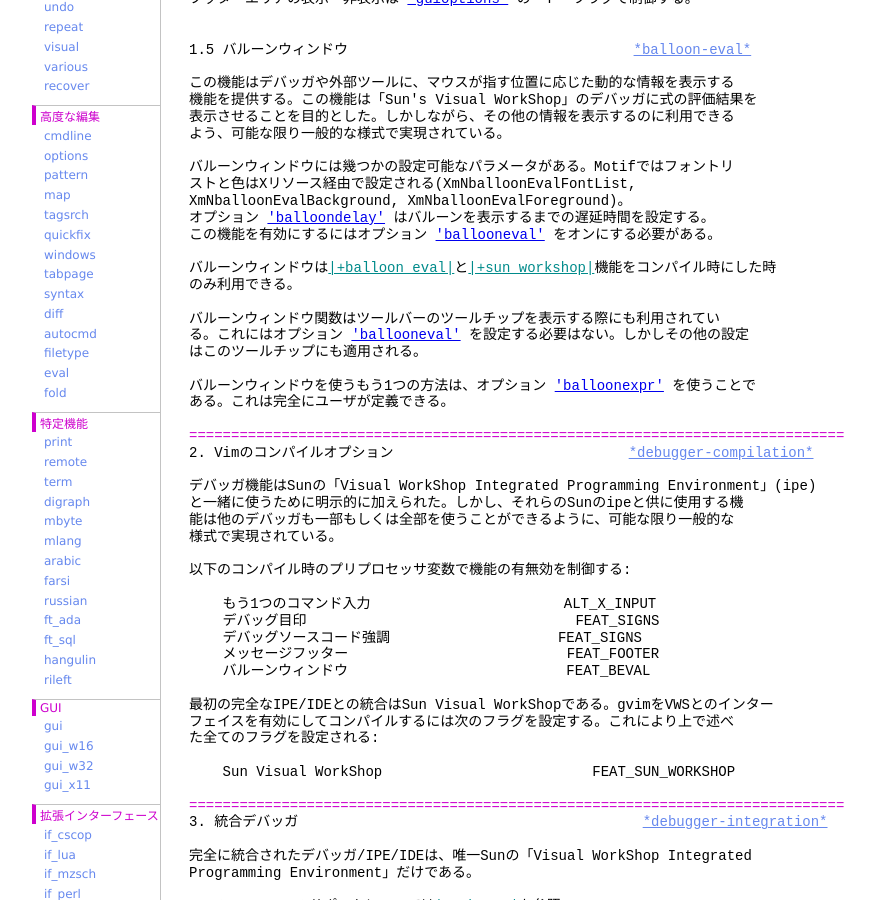
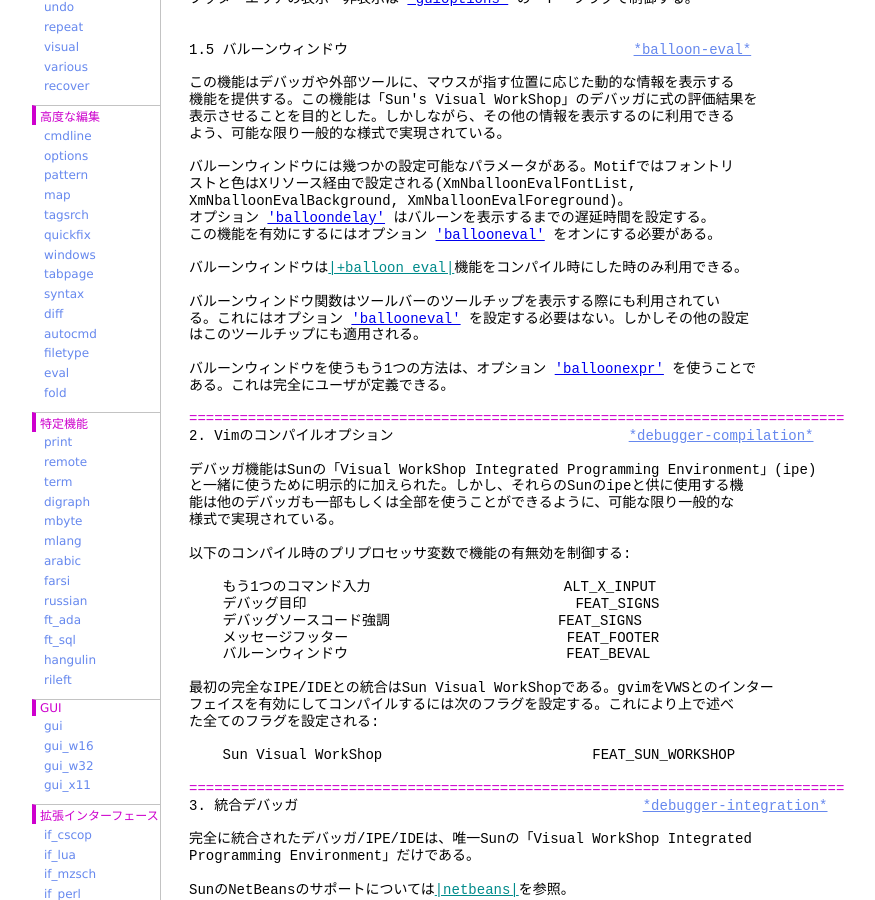
Before and after one commit to vim-jp/vimdoc-ja, a Jekyll site: the page built from debugger.html, in a window 1280 px wide and 900 px high, scrolled down 1505 px. Shown: the whole window, without its empty margins (208-1083 px from the left). Built offline with Jekyll 4.4.1, drawn with Linux system fonts in a browser that asks for light colours; nearby versions of some CDN libraries; Markdown is read by kramdown in place of the engine named in the settings; comment, search, counter and statistics services are not loaded.

Commit message:
update html

```diff
--- a/debugger.html
+++ b/debugger.html
@@ -95,8 +95,7 @@ XmNballoonEvalBackground, XmNballoonEvalForeground)。<br>
 オプション&nbsp;<a class="Type" href="options.html#'balloondelay'">'balloondelay'</a>&nbsp;はバルーンを表示するまでの遅延時間を設定する。<br>
 この機能を有効にするにはオプション&nbsp;<a class="Type" href="options.html#'ballooneval'">'ballooneval'</a>&nbsp;をオンにする必要がある。<br>
 <br>
-バルーンウィンドウは<a class="Identifier" href="various.html#+balloon_eval">|+balloon_eval|</a>と<a class="Identifier" href="various.html#+sun_workshop">|+sun_workshop|</a>機能をコンパイル時にした時<br>
-のみ利用できる。<br>
+バルーンウィンドウは<a class="Identifier" href="various.html#+balloon_eval">|+balloon_eval|</a>機能をコンパイル時にした時のみ利用できる。<br>
 <br>
 バルーンウィンドウ関数はツールバーのツールチップを表示する際にも利用されてい<br>
 る。これにはオプション&nbsp;<a class="Type" href="options.html#'ballooneval'">'ballooneval'</a>&nbsp;を設定する必要はない。しかしその他の設定<br>
--- a/diff.html
+++ b/diff.html
@@ -355,7 +355,7 @@ dp&nbsp;&nbsp;&nbsp;&nbsp;&nbsp;&nbsp;&nbsp;&nbsp;&nbsp;&nbsp;&nbsp;&nbsp;&nbsp;
 &nbsp;&nbsp;&nbsp;&nbsp;&nbsp;&nbsp;&nbsp;&nbsp;&nbsp;&nbsp; if &amp;diffopt =~ &quot;iwhite&quot;<br>
 &nbsp;&nbsp;&nbsp;&nbsp;&nbsp;&nbsp;&nbsp;&nbsp;&nbsp;&nbsp;&nbsp;&nbsp; let opt = opt . &quot;-b &quot;<br>
 &nbsp;&nbsp;&nbsp;&nbsp;&nbsp;&nbsp;&nbsp;&nbsp;&nbsp;&nbsp; endif<br>
-&nbsp;&nbsp;&nbsp;&nbsp;&nbsp;&nbsp;&nbsp;&nbsp;&nbsp;&nbsp; silent execute &quot;!diff -a --binary&quot; . opt . v:fname_in . &quot; &quot; . v:fname_new .<br>
+&nbsp;&nbsp;&nbsp;&nbsp;&nbsp;&nbsp;&nbsp;&nbsp;&nbsp;&nbsp; silent execute &quot;!diff -a --binary &quot; . opt . v:fname_in . &quot; &quot; . v:fname_new .<br>
 &nbsp;&nbsp;&nbsp;&nbsp;&nbsp;&nbsp;&nbsp;&nbsp;&nbsp;&nbsp;&nbsp;&nbsp;&nbsp;&nbsp;&nbsp;&nbsp;\&nbsp;&nbsp;&quot; &gt; &quot; . v:fname_out<br>
 &nbsp;&nbsp;&nbsp;&nbsp;&nbsp;&nbsp;&nbsp;&nbsp;endfunction</div>
 <br>
```
